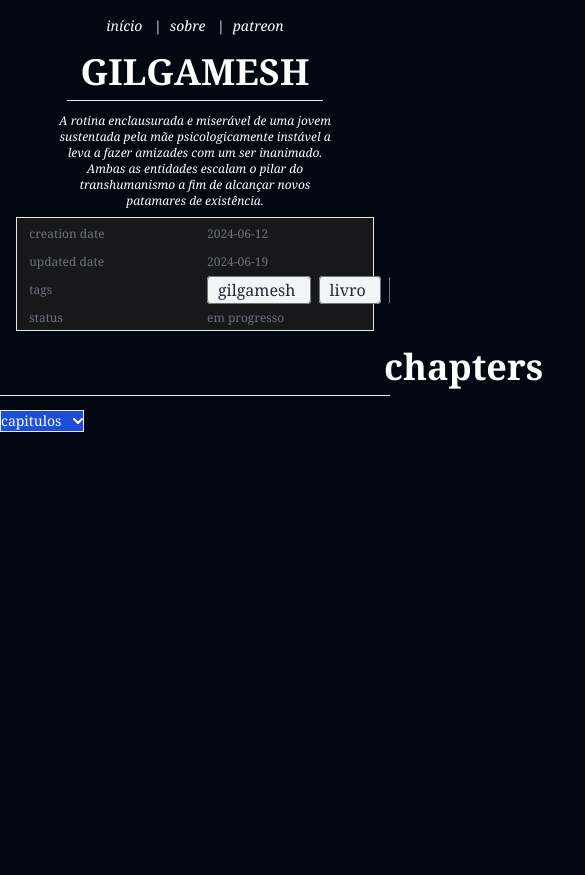
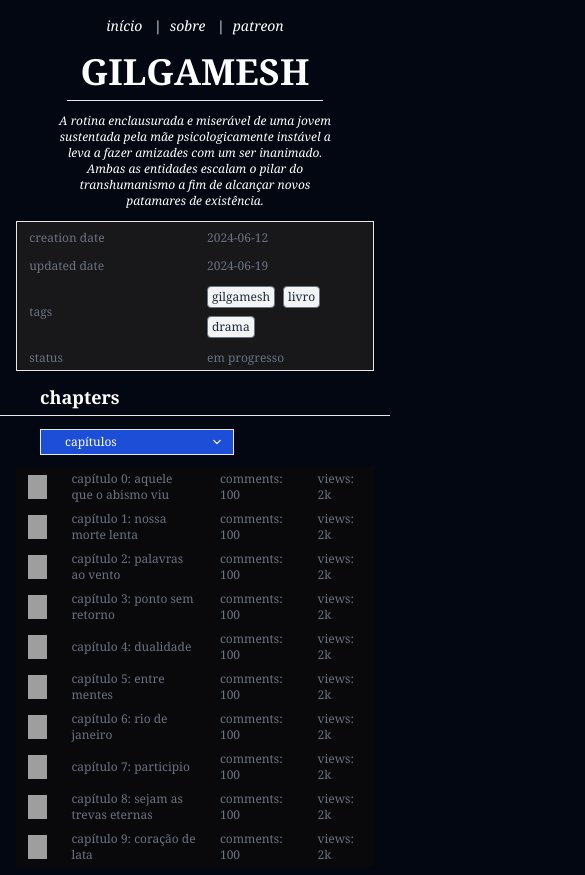
Before and after one commit to BrunoEiki/personal-site, an Astro site: page /gilgamesh in a window 390 px wide. Shown: the top 875 px of the page, 585 px wide, since content can reach past the window. Before the commit the page ends 844 px from the top, so only its background shows below. Built offline with nearby package versions, Linux system fonts and the light colour scheme; Astro itself is replaced by a stand-in of ours; grey boxes are pictures that could not be loaded; a web font is replaced by a local one.

Commit message:
feat: chapters table

```diff
--- a/src/components/Navigation.astro
+++ b/src/components/Navigation.astro
@@ -1,7 +1,7 @@
 ---
 ---
 
-<div class="text-sm italic w-full text-center pt-4 pb-2 lg:text-lg">
+<div class="text-sm italic w-full text-center pt-4 pb-2 sm:text-base lg:text-lg">
     <a href="/" class="separator">início</a>
     <a href="/sobre/" class="separator">sobre</a>
     <a href="/patreon/" class="separator">patreon</a>
--- a/src/components/Search.astro
+++ b/src/components/Search.astro
@@ -1,14 +1,10 @@
 ---
-const capitulos = ["0: aquele que o abismo viu", "1: nossa morte lenta",
-                "2: palavras ao vento", "3: ponto sem retorno",
-                "4: dualidade", "5: entre mentes",
-                "6: rio de janeiro", "8: participio",
-                "9: sejam as trevas eternas", "10: coração de lata",
-                "11: fefwef ", "3fe ", "f24f", "fewf",
-                "fef2f", "fef2f", "fef2f", "fef2",
-                "fef2f", "fef2f", "fef2f", "fef2",
-                "fef2f", "fef2f", "fef2f", "fef2",
-                "fef2f", "fef2f", "fef2f", "fef2"];
+const capitulos = ["aquele que o abismo viu", "nossa morte lenta",
+                "palavras ao vento", "ponto sem retorno",
+                "dualidade", "entre mentes",
+                "rio de janeiro", "participio",
+                "sejam as trevas eternas", "coração de lata"
+                ];
 ---
 
 
@@ -24,20 +20,22 @@ const capitulos = ["0: aquele que o abismo viu", "1: nossa morte lenta",
         </svg>
     </button> -->
 <!-- Dropdown menu -->
-<div class="max-w-md mx-auto lg:pt-4">
-    <button id="dropdownUsersButton" data-dropdown-toggle="dropdownUsers" data-dropdown-placement="bottom" class="border text-white bg-blue-700 hover:bg-zinc-800 text-sm lg:px-60 lg:py-2.5 text-center inline-flex items-center dark:bg-zinc-800 dark:border-zinc-500 dark:placeholder-gray-400 dark:text-white dark:focus:ring-zinc-500 dark:focus:border-zinc-500 lg:font-medium" type="button">capitulos<svg class="w-2.5 h-2.5 ms-3" aria-hidden="true" xmlns="http://www.w3.org/2000/svg" fill="none" viewBox="0 0 10 6">
-    <path stroke="currentColor" stroke-linecap="round" stroke-linejoin="round" stroke-width="2" d="m1 1 4 4 4-4"/>
-    </svg>
+<div class="max-w-md mx-10 lg:pt-4">
+    <button id="dropdownUsersButton" data-dropdown-toggle="dropdownUsers" data-dropdown-placement="bottom" class="inline-flex items-center border text-white bg-blue-700 hover:bg-zinc-800 text-xs pl-6 pr-3 py-1 sm:pl-8 sm:pr-6 sm:py-1 sm:text-base lg:text-base lg:mx-80 lg:pl-8 lg:pr-6 lg:py-1 text-left dark:bg-zinc-800 dark:border-zinc-500 dark:placeholder-gray-400 dark:text-white dark:focus:ring-zinc-500 dark:focus:border-zinc-500 lg:font-medium" type="button">
+        capítulos
+        <svg class="w-2 h-2 ms-24 sm:ms-96" aria-hidden="true" xmlns="http://www.w3.org/2000/svg" fill="none" viewBox="0 0 10 6">
+            <path stroke="currentColor" stroke-linecap="round" stroke-linejoin="round" stroke-width="1.5" d="m1 1 4 4 4-4"/>
+        </svg>
     </button>
 
-    <div id="dropdownUsers" class="z-10 bg-white shadow hidden w-60 dark:bg-gray-700">
+    <div id="dropdownUsers" class="absolute z-10 bg-white shadow hidden w-60 lg:w-search lg:ml-80 dark:bg-zinc-700">
         <ul class="overflow-y-auto text-gray-700 dark:text-gray-200 lg:h-64" aria-labelledby="dropdownUsersButton">
-            {capitulos.map((capitulo) =>
-                <li>
-                    <a href="{capitulo}" class="flex items-center px-4 py-2 hover:bg-gray-100 dark:hover:bg-gray-600 dark:hover:text-white">
-                        {capitulo}
-                    </a>
-                </li>
+            {capitulos.map((capitulo, index) =>
+            <li>
+                <a href="{capitulo}" class="flex items-center pl-4 py-2 hover:bg-gray-100 dark:hover:bg-gray-600 dark:hover:text-white">
+                    {index}: {capitulo}
+                </a>
+            </li>
             )}
         </ul>
     </div>
--- a/src/pages/gilgamesh.astro
+++ b/src/pages/gilgamesh.astro
@@ -6,26 +6,34 @@ import MainHead from "../layouts/MainHead.astro"
 const createdDate = "2024-06-12";
 const updatedDate = "2024-06-19";
 const tags = ["gilgamesh", "livro", "drama"];
+
+const capitulos = ["aquele que o abismo viu", "nossa morte lenta",
+                "palavras ao vento", "ponto sem retorno",
+                "dualidade", "entre mentes",
+                "rio de janeiro", "participio",
+                "sejam as trevas eternas", "coração de lata"
+                ];
+
 const status = "em progresso";
 ---
 
 <MainHead title="Gilgamesh">
     <Navigation/>
-    <div class="flex items-center justify-center">
-        <h1 class="font-bold text-4xl py-2 lg:pt-10 lg:text-8xl">GILGAMESH</h1>
+    <div class="flex justify-center">
+        <h1 class="font-bold text-4xl py-2 sm:text-6xl lg:pt-10 lg:text-8xl">GILGAMESH</h1>
     </div>
 
 	<hr class="h-px mb-3 mx-auto max-w-64 bg-gray-200 border-0 dark:bg-gray-200">
 
-    <div class="flex items-center justify-center">
-        <p class="italic text-center text-xs max-w-72 lg:text-xl lg:max-w-3xl lg:pb-7 lg:pt-3">
+    <div class="flex justify-center">
+        <p class="italic text-center text-xs max-w-72 sm:text-base sm:max-w-lg lg:text-xl lg:max-w-3xl lg:pb-7 lg:pt-3">
             A rotina enclausurada e miserável de uma jovem sustentada pela mãe psicologicamente instável a leva a fazer amizades com um ser inanimado.  Ambas as entidades escalam o pilar do transhumanismo a fim de alcançar novos patamares de existência.
         </p>
     </div>
 
     <div class="relative overflow-x-auto lg:max-w-3xl lg:mx-auto">
-		<table class="border table-fixed w-11/12 text-xs left-text mx-auto text-left m-2 dark:border-gray-500">
-			<tbody class="bg-zinc-900 lg:text-base">
+		<table class="flex-wrap border mt-3 table-fixed w-11/12 text-xs left-text mx-auto text-left m-2 dark:border-gray-500">
+			<tbody class="bg-zinc-900 sm:text-sm lg:text-base">
 				<tr>
 					<td scope="row" class="px-3 py-2 text-gray-500 whitespace-nowrap dark:text-zinc-400">
 						creation date
@@ -35,29 +43,29 @@ const status = "em progresso";
 					</td>
 				</tr>
 				<tr>
-					<td scope="row" class="px-3 py-1 text-gray-500 whitespace-nowrap dark:text-zinc-400">
+					<td scope="row" class="px-3 py-1 text-gray-500  dark:text-zinc-400">
 						updated date
 					</td>
-					<td scope="row" class="px-3 py-1 text-gray-500 whitespace-nowrap dark:text-white">
+					<td scope="row" class="px-3 py-1 text-gray-500  dark:text-white">
                         {updatedDate}
                     </td>
 				</tr>
 				<tr>
-					<td scope="row" class="px-3 py-1 text-gray-500 whitespace-nowrap dark:text-zinc-400">
+					<td scope="row" class="px-3 py-1 text-gray-500  dark:text-zinc-400">
 						tags
 					</td>
-					<td scope="row" class="px-3 py-1 text-gray-500 whitespace-nowrap dark:text-white">
+					<td scope="row" class="px-3 py-1 text-gray-500  dark:text-white">
 						{tags.map((tag) =>
-							<span class="bg-gray-100 text-gray-800 text-base font-medium me-2 px-2.5 py-0.5 rounded dark:bg-gray-700 dark:text-zinc-200 border border-gray-500">
+							<span class="inline-block my-1 bg-gray-100 text-gray-800 font-medium me-2 px-1 py-0.5 lg:px-2.5 lg:py-0.5 rounded dark:bg-gray-700 dark:text-zinc-200 border border-gray-500">
 							<a href={`tag/${tag}`}>{tag}</a>
 							</span>)}
                     </td>
 				</tr>
 				<tr>
-					<td scope="row" class="px-3 py-1 text-gray-500 whitespace-nowrap dark:text-zinc-400">
+					<td scope="row" class="px-3 py-1 text-gray-500  dark:text-zinc-400">
 						status
 					</td>
-					<td scope="row" class="px-3 py-1 text-gray-500 whitespace-nowrap dark:text-white">
+					<td scope="row" class="px-3 py-1 text-gray-500 dark:text-white">
                         {status}
                     </td>
 				</tr>
@@ -68,10 +76,40 @@ const status = "em progresso";
 
 
 	<div class="mx-auto text-left">
-		<h2 class="px-96 font-semibold text-4xl py-2 lg:pt-10 lg:text-5xl">chapters</h1>
+		<h2 class="px-10 font-semibold text-lg py-1 sm:text-2xl lg:pt-10 lg:mx-80 lg:text-4xl">
+			chapters
+		</h2>
 	</div>
 
-	<hr class="h-px mb-3 mx-auto lg:max-w-4xl bg-gray-200 border-0 dark:bg-gray-200">
+	<hr class="h-px mb-3 mx-auto mx-10 bg-gray-200 border-0 lg:mx-80 dark:bg-gray-200">
+
 
 	<Search/>
+
+
+	<div class="relative overflow-x-auto lg:max-w-6xl lg:ml-80 lg:mt-2">
+		<table class="flex-wrap mt-3 table-auto w-11/12 text-xs left-text mx-auto text-left m-2">
+			<tbody class="bg-zinc-950 sm:text-sm lg:text-base">
+				{capitulos.map((chapter, index) =>
+					// <a href={`chapter/${chapter}`}>{chapter}</a>
+					<tr class="hover:bg-zinc-800">
+						<td class="px-3 py-1 text-gray-500">
+							<img class="w-6 h-6 me-2 lg:w-20 lg:h-20" src={`/src/images/gilgamesh/${index}.png`}>
+						</td>
+						<td class="px-3 py-1 text-gray-500  dark:text-zinc-400">
+							<a href={`/gilgamesh/cap${index}`}>
+								capítulo {index}: {chapter}
+							</a>
+						</td>
+						<td class="px-3 py-1 text-gray-500  dark:text-zinc-400">
+							comments: 100
+						</td>
+						<td class="px-3 py-1 text-gray-500  dark:text-zinc-400">
+							views: 2k
+						</td>
+					</tr>
+					)}
+			</tbody>
+		</table>
+	</div>
 </MainHead>
--- a/tailwind.config.mjs
+++ b/tailwind.config.mjs
@@ -7,6 +7,9 @@ module.exports = {
 		extend: {
 			fontFamily: {
 				serif: ["Source Serif Pro", defaultTheme.fontFamily.serif],
+			},
+			width: {
+				'search': '515px',
 			}
 		},
 	},
```
Also changed, not shown: src/images/gilgamesh/0.png (added), src/images/gilgamesh/1.png (added), src/images/gilgamesh/2.png (added), src/images/gilgamesh/3.png (added), src/images/gilgamesh/4.png (added), src/images/gilgamesh/5.png (added), src/images/gilgamesh/6.png (added), src/images/gilgamesh/7.png (added), src/images/gilgamesh/8.png (added), src/images/gilgamesh/9.png (added), src/pages/gilgamesh/cap0.md (renamed from src/pages/gilgamesh/cap1.md).
